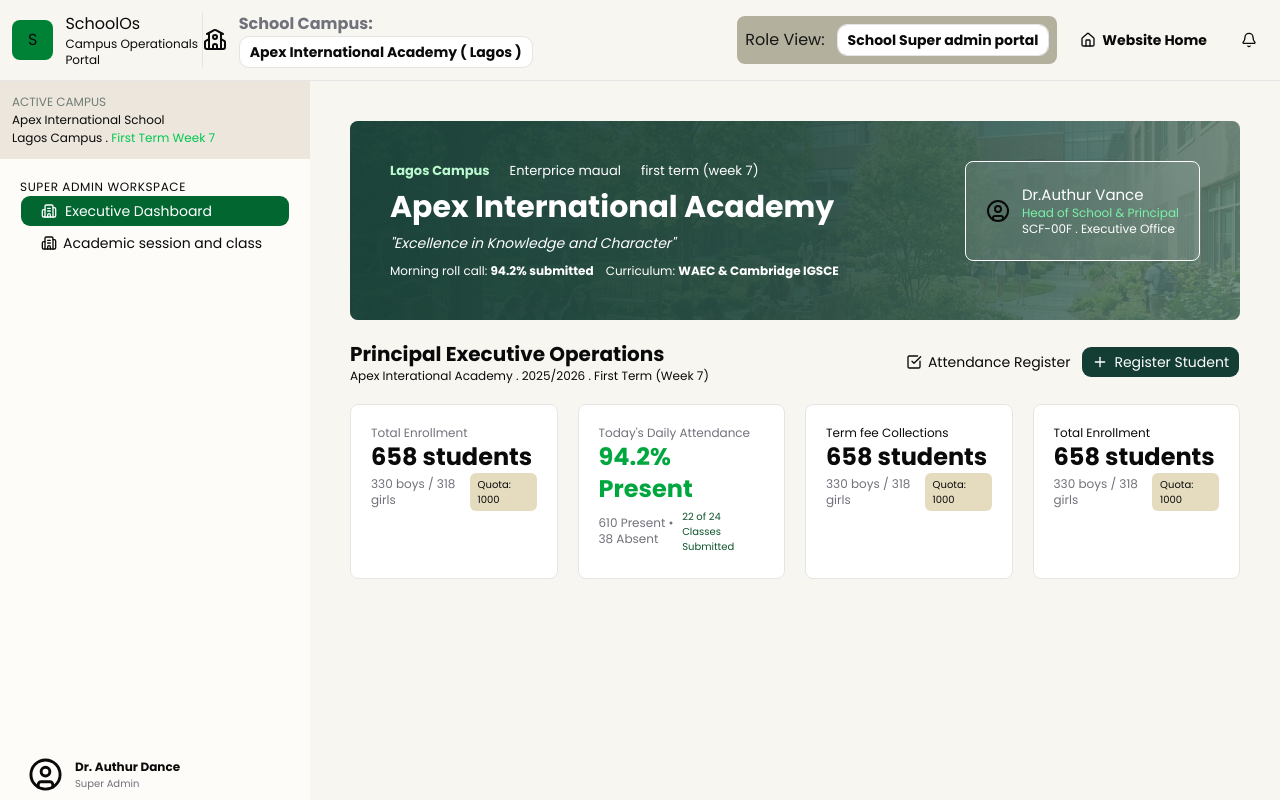
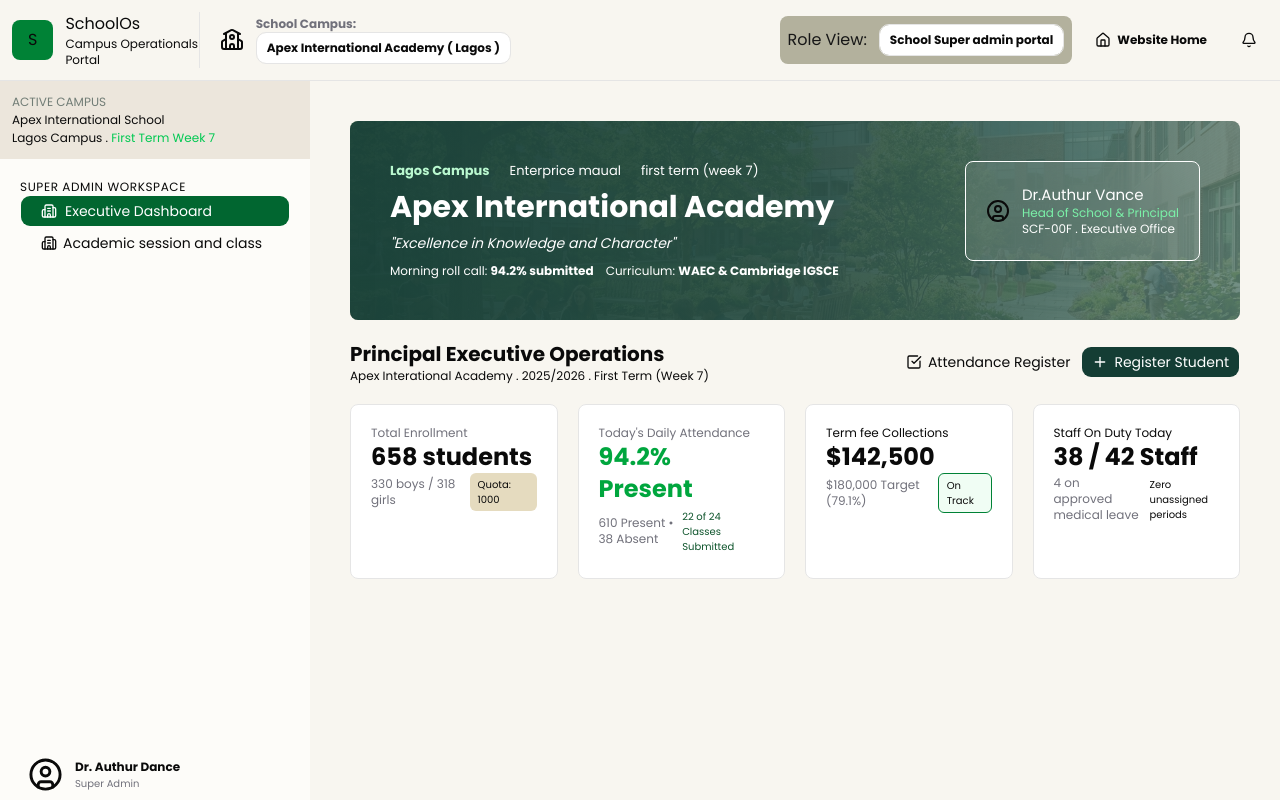
Before and after one commit to Maxwellsmall/schoolos, a Next.js app in the folder frontend/: page /liveportal in a window 1280 px wide. Built offline with nearby package versions, Linux system fonts and the light colour scheme.

Commit message:
feat: update live portal statistics and enhance Header and Sidebar component layouts

```diff
--- a/frontend/app/liveportal/page.tsx
+++ b/frontend/app/liveportal/page.tsx
@@ -69,24 +69,30 @@ export default function () {
             </div>
             <div className="p-5 bg-white border rounded-md">
                 <p className="text-xs">Term fee Collections</p>
-                <h1 className="text-2xl font-bold">658 students</h1>
+                <h1 className="text-2xl font-bold">$142,500</h1>
                 <div className="flex justify-between items-center">
 
-                <p className="text-xs text-zinc-500">330 boys / 318 girls</p>
-                <div className="bg-[#e5dbbf] p-1 px-2 rounded-sm text-[10px]">Quota: 1000</div>
+                <p className="text-xs text-zinc-500">$180,000 Target (79.1%)</p>
+                <div className="bg-green-50 border border-green-700 p-1 px-2 rounded-sm text-[10px]">On Track</div>
                 </div>
             </div>
             <div className="p-5 bg-white border rounded-md">
-                <p className="text-xs">Total Enrollment</p>
-                <h1 className="text-2xl font-bold">658 students</h1>
+                <p className="text-xs">Staff On Duty Today</p>
+                <h1 className="text-2xl font-bold">38 / 42 Staff</h1>
                 <div className="flex justify-between items-center">
 
-                <p className="text-xs text-zinc-500">330 boys / 318 girls</p>
-                <div className="bg-[#e5dbbf] p-1 px-2 rounded-sm text-[10px]">Quota: 1000</div>
+                <p className="text-xs text-zinc-500">4 on approved medical leave</p>
+                <div className="p-1 px-2 rounded-sm text-[10px]">Zero unassigned periods</div>
                 </div>
             </div>
 
         </div>
+        <div className="grid md:grid-cols-2 gap-5">
+            <div className="">
+
+            </div>
+            <div className=""></div>
+        </div>
     </div>
   );
 }
--- a/frontend/components/portal/Header.tsx
+++ b/frontend/components/portal/Header.tsx
@@ -14,7 +14,7 @@ import {
 export default function Header() {
   return (
     <div className="p-3 border-b w-full flex justify-between items-center">
-        <div className="flex gap-3 items-center w-[310] border-r">
+        <div className="flex gap-3 items-center w-[380] border-r mr-5">
       <div className="text-center p-2 px-4  bg-green-700 rounded-md">S</div>
       <div className="">
         <h1>SchoolOs</h1>
@@ -26,12 +26,12 @@ export default function Header() {
           <div className="flex justify-between items-center gap-3">
             <School />
             <div className="">
-              <h1 className="font-bold text-zinc-500">School Campus: </h1>
+              <h1 className="font-bold text-zinc-500 text-xs">School Campus: </h1>
 
               <DropdownMenu>
                 <DropdownMenuTrigger
                   render={
-                    <Button variant="outline" className="font-bold">
+                    <Button variant="outline" className="font-bold text-xs">
                       Apex International Academy ( Lagos )
                     </Button>
                   }
@@ -53,11 +53,11 @@ export default function Header() {
           <div className=" flex items-center gap-3">
             <div>
               <div className="p-2 bg-[#b3b19d] rounded-md flex gap-3 items-center">
-                <p className="text-neutral-900">Role View: </p>
+                <p className="text-neutral-900" text-xs>Role View: </p>
                 <DropdownMenu>
                   <DropdownMenuTrigger
                     render={
-                      <Button variant="outline" className="font-bold">
+                      <Button variant="outline" className="font-bold text-xs">
                         School Super admin portal
                       </Button>
                     }
@@ -83,7 +83,7 @@ export default function Header() {
             </div>
             <Button variant={"ghost"}>
               <Home />
-              <p className="font-bold">Website Home</p>
+              <p className="font-bold text-xs">Website Home</p>
             </Button>
             <Button variant={"ghost"}>
               <Bell />
--- a/frontend/components/portal/Sidebar.tsx
+++ b/frontend/components/portal/Sidebar.tsx
@@ -4,7 +4,7 @@ import { Building2, UserCircle } from "lucide-react"
 
 export default function Sidebar(){
     return (
-        <div className="bg-[#fdfcf9] h-full w-[310px]">
+        <div className="bg-[#fdfcf9] h-full w-[310px] hidden md:block">
             <div className="bg-[#ece6dc] p-3 py-3">
                 <p className="text-[12px] text-[#717D76]">ACTIVE CAMPUS</p>
                 <p className="text-[12px]">Apex International School</p>
```
